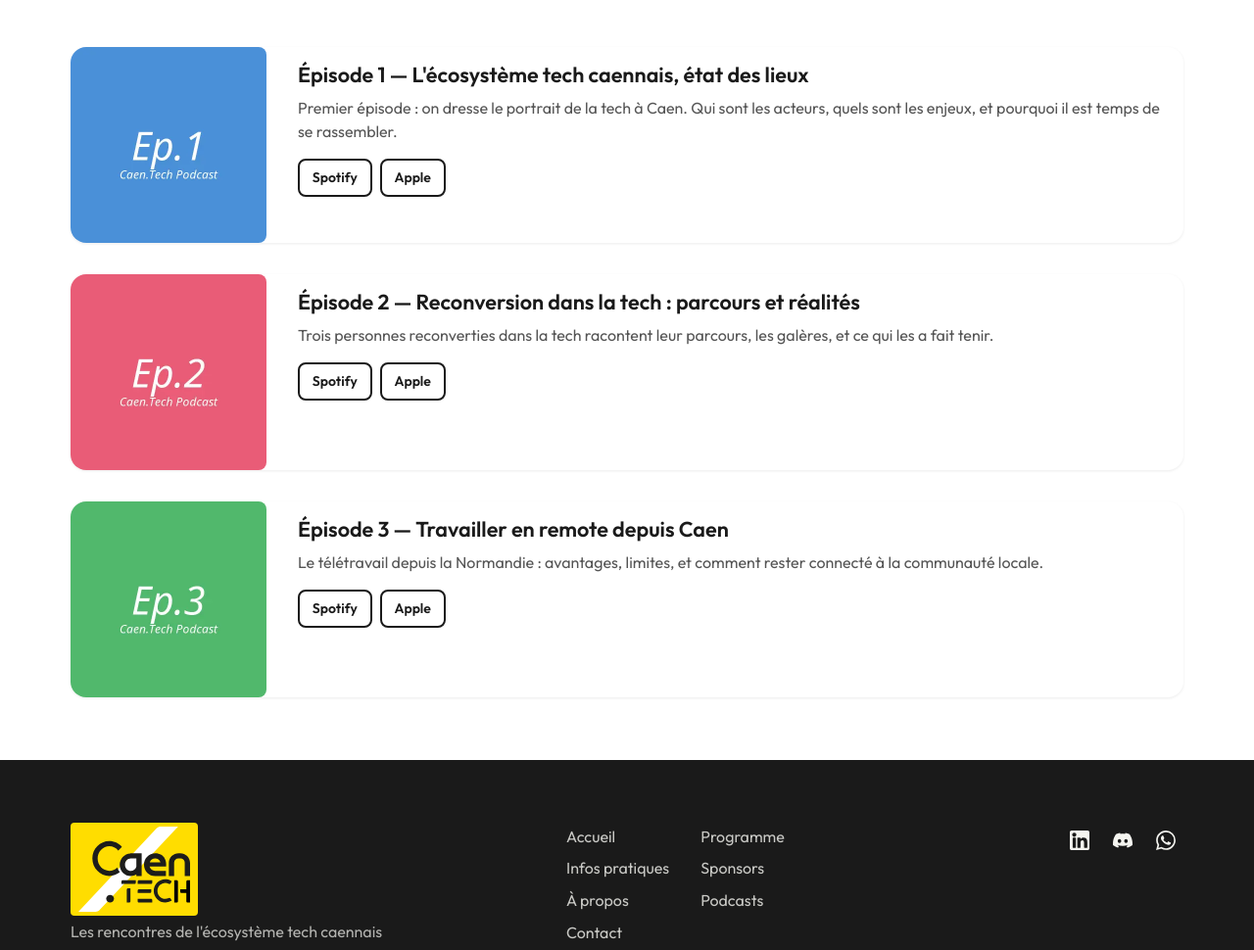
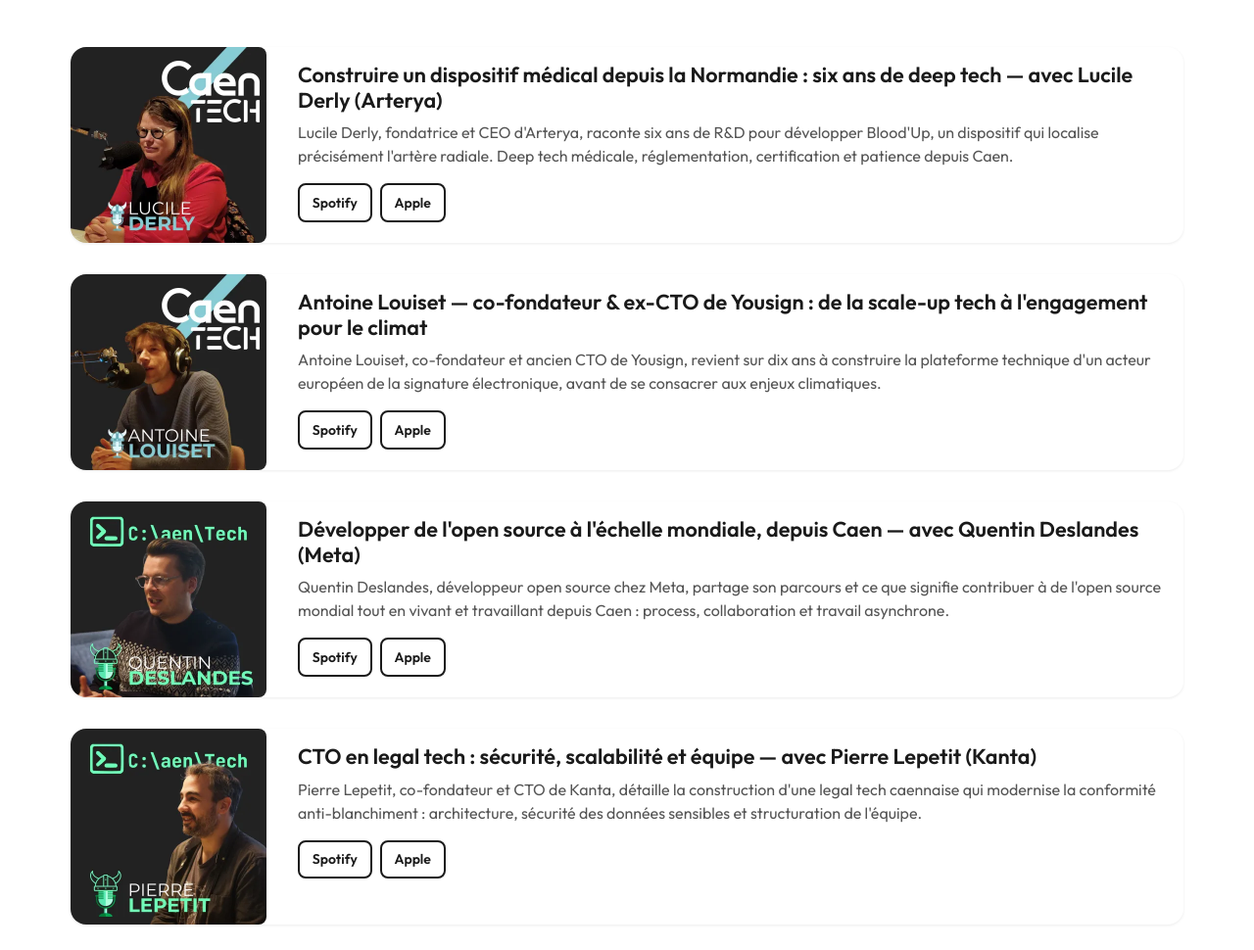
Before and after one commit to dwursteisen/caentech.github.io, an Astro site: page /podcasts in a window 1280 px wide. Shown: the part 580-1550 px from the top of the page at 98% size. Built offline with nearby package versions, Linux system fonts and the light colour scheme; Astro itself is replaced by a stand-in of ours.

Commit message:
Update podcast

```diff
--- a/src/components/CtaFinal.astro
+++ b/src/components/CtaFinal.astro
@@ -11,7 +11,7 @@ const site = siteEntry!.data;
     <p class="CtaFinal-text">
       Une journée de conférences et de rencontres pour l'écosystème tech caennais.
     </p>
-    <a href={site.billetterieUrl} target="_blank" class="Btn primary">S'inscrire</a>
+    <a href={site.billetterieUrl} target="_blank" class="Btn primary">Billetterie</a>
   </div>
 </section>
 
--- a/src/components/Header.astro
+++ b/src/components/Header.astro
@@ -9,6 +9,7 @@ const site = siteEntry!.data;
 
 const navLinks = [
   { href: "/", label: "Accueil" },
+  { href: site.billetterieUrl, label: "Billetterie", external: true },
   { href: "/programme", label: "Programme" },
   { href: "/infos-pratiques", label: "Infos pratiques" },
   { href: "/sponsors", label: "Sponsors" },
@@ -28,9 +29,15 @@ const currentPath = Astro.url.pathname.replace(/\/$/, "") || "/";
 
     <nav class="Header-nav" id="main-nav" aria-label="Navigation principale">
       <ul class="Header-navList">
-        {navLinks.map(({ href, label }) => (
+        {navLinks.map(({ href, label, external }) => (
           <li>
-            <a href={href} class:list={["Header-navLink", { active: currentPath === href }]}>{label}</a>
+            <a
+              href={href}
+              class:list={["Header-navLink", { active: !external && currentPath === href }]}
+              {...(external ? { target: "_blank", rel: "noopener" } : {})}
+            >
+              {label}
+            </a>
           </li>
         ))}
       </ul>
--- a/src/data/podcasts.json
+++ b/src/data/podcasts.json
@@ -1,32 +1,62 @@
 [
   {
-    "id": "ep-01-ecosysteme",
-    "title": "Épisode 1 — L'écosystème tech caennais, état des lieux",
-    "image": "/images/podcasts/ep-01.webp",
-    "summary": "Premier épisode : on dresse le portrait de la tech à Caen. Qui sont les acteurs, quels sont les enjeux, et pourquoi il est temps de se rassembler.",
+    "id": "ep-01-arterya-lucile-derly",
+    "title": "Construire un dispositif médical depuis la Normandie : six ans de deep tech — avec Lucile Derly (Arterya)",
+    "image": "/images/podcasts/arterya.webp",
+    "summary": "Lucile Derly, fondatrice et CEO d'Arterya, raconte six ans de R&D pour développer Blood'Up, un dispositif qui localise précisément l'artère radiale. Deep tech médicale, réglementation, certification et patience depuis Caen.",
     "links": {
-      "spotify": "https://open.spotify.com/show/example-caentech",
-      "apple": "https://podcasts.apple.com/podcast/example-caentech"
+      "spotify": "https://open.spotify.com/episode/76mthujNKVzgwAnbiBmXSu",
+      "apple": "https://podcasts.apple.com/us/podcast/construire-un-dispositif-m%C3%A9dical-depuis-la-normandie/id1871428177?i=1000759495088"
     }
   },
   {
-    "id": "ep-02-reconversion",
-    "title": "Épisode 2 — Reconversion dans la tech : parcours et réalités",
-    "image": "/images/podcasts/ep-02.webp",
-    "summary": "Trois personnes reconverties dans la tech racontent leur parcours, les galères, et ce qui les a fait tenir.",
+    "id": "ep-02-yousign-antoine-louiset",
+    "title": "Antoine Louiset — co-fondateur & ex-CTO de Yousign : de la scale-up tech à l'engagement pour le climat",
+    "image": "/images/podcasts/yousign.webp",
+    "summary": "Antoine Louiset, co-fondateur et ancien CTO de Yousign, revient sur dix ans à construire la plateforme technique d'un acteur européen de la signature électronique, avant de se consacrer aux enjeux climatiques.",
     "links": {
-      "spotify": "https://open.spotify.com/show/example-caentech-02",
-      "apple": "https://podcasts.apple.com/podcast/example-caentech-02"
+      "spotify": "https://open.spotify.com/episode/3rqer0yTzTuQLfIRCtQs2L",
+      "apple": "https://podcasts.apple.com/us/podcast/antoine-louiset-co-fondateur-ex-cto-de-yousign-de/id1871428177?i=1000755061494"
     }
   },
   {
-    "id": "ep-03-remote",
-    "title": "Épisode 3 — Travailler en remote depuis Caen",
-    "image": "/images/podcasts/ep-03.webp",
-    "summary": "Le télétravail depuis la Normandie : avantages, limites, et comment rester connecté à la communauté locale.",
+    "id": "ep-03-meta-quentin-deslandes",
+    "title": "Développer de l'open source à l'échelle mondiale, depuis Caen — avec Quentin Deslandes (Meta)",
+    "image": "/images/podcasts/meta.webp",
+    "summary": "Quentin Deslandes, développeur open source chez Meta, partage son parcours et ce que signifie contribuer à de l'open source mondial tout en vivant et travaillant depuis Caen : process, collaboration et travail asynchrone.",
     "links": {
-      "spotify": "https://open.spotify.com/show/example-caentech-03",
-      "apple": "https://podcasts.apple.com/podcast/example-caentech-03"
+      "spotify": "https://open.spotify.com/episode/5IdczZkdYXnutiH8aXqexC",
+      "apple": "https://podcasts.apple.com/us/podcast/d%C3%A9velopper-de-lopen-source-%C3%A0-l%C3%A9chelle-mondiale/id1871428177?i=1000746327542"
+    }
+  },
+  {
+    "id": "ep-04-kanta-pierre-lepetit",
+    "title": "CTO en legal tech : sécurité, scalabilité et équipe — avec Pierre Lepetit (Kanta)",
+    "image": "/images/podcasts/kanta.webp",
+    "summary": "Pierre Lepetit, co-fondateur et CTO de Kanta, détaille la construction d'une legal tech caennaise qui modernise la conformité anti-blanchiment : architecture, sécurité des données sensibles et structuration de l'équipe.",
+    "links": {
+      "spotify": "https://open.spotify.com/episode/20u1rp5AocaNlhqVw5LntP",
+      "apple": "https://podcasts.apple.com/us/podcast/cto-en-legal-tech-s%C3%A9curit%C3%A9-scalabilit%C3%A9-et-%C3%A9quipe-avec/id1871428177?i=1000746327465"
+    }
+  },
+  {
+    "id": "ep-05-orion-jordan-ernult",
+    "title": "Doper le jeu, pas les joueurs : data, vision et sport en conditions réelles — avec Jordan Ernult (ORION SporTech)",
+    "image": "/images/podcasts/orion.webp",
+    "summary": "Jordan Ernult, CTO et co-fondateur d'ORION SporTech, plonge dans la performance sportive par la data : vision par ordinateur, capteurs et analyse du jeu en conditions réelles, conçus depuis Caen.",
+    "links": {
+      "spotify": "https://open.spotify.com/episode/2NXXnYEl6VUPwBIOV2BhAV",
+      "apple": "https://podcasts.apple.com/us/podcast/doper-le-jeu-pas-les-joueurs-data-vision-et-sport-en/id1871428177?i=1000746327407"
+    }
+  },
+  {
+    "id": "ep-06-lowtech-ilan-vermeren",
+    "title": "Low-tech, territoire et sobriété : penser la tech autrement en Normandie — avec Ilan Vermeren",
+    "image": "/images/podcasts/lowtech.webp",
+    "summary": "Ilan Vermeren, chargé de mission Low-Tech à la Région Normandie, prend du recul sur la tech : ce que recouvre concrètement la low-tech, son ancrage territorial et ses frictions avec l'écosystème tech local.",
+    "links": {
+      "spotify": "https://open.spotify.com/episode/5RNH8e7OB6UHci6yeeiwxK",
+      "apple": "https://podcasts.apple.com/us/podcast/low-tech-territoire-et-sobri%C3%A9t%C3%A9-penser-la-tech-autrement/id1871428177?i=1000746327487"
     }
   }
 ]
--- a/src/pages/index.astro
+++ b/src/pages/index.astro
@@ -24,7 +24,7 @@ const site = siteEntry!.data;
         <span class="Hero-metaItem"><Calendar size={18} /> 09/06/2026</span>
       </div>
       <div class="Hero-actions">
-        <a href={site.billetterieUrl} target="_blank" class="Btn dark">S'inscrire</a>
+        <a href={site.billetterieUrl} target="_blank" class="Btn dark">Billetterie</a>
         <a href="/programme" class="Btn outline">Voir le programme</a>
       </div>
     </div>
```
Also changed, not shown: public/images/podcasts/arterya.webp (added), public/images/podcasts/ep-01.webp (deleted), public/images/podcasts/ep-02.webp (deleted), public/images/podcasts/ep-03.webp (deleted), public/images/podcasts/kanta.webp (added), public/images/podcasts/lowtech.webp (added), public/images/podcasts/meta.webp (added), public/images/podcasts/orion.webp (added), public/images/podcasts/yousign.webp (added).
